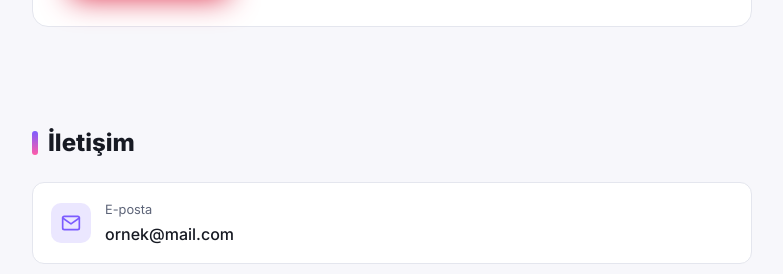
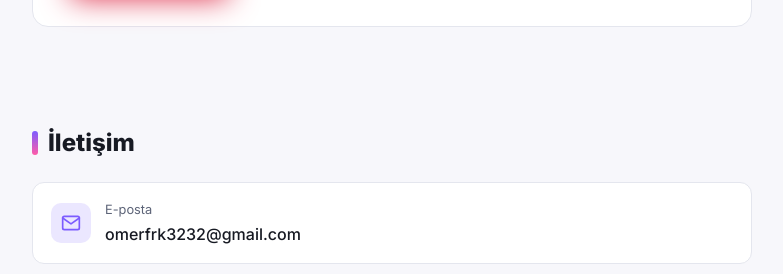
Before and after one commit to Pisko019/ilk-sistem, a plain HTML site: page index.html in a window 1280 px wide. Shown: the part 1048-1322 px from the top of the page, without its empty margins (248-1031 px from the left). Drawn offline with Linux system fonts and the light colour scheme.

Commit message:
Add contact email
Co-Authored-By: Claude Opus 5.5 <noreply@anthropic.com>
Claude-Session: https://claude.ai/code/session_013pVk7ZUsB4dk6qbeZwxhaD

```diff
--- a/index.html
+++ b/index.html
@@ -251,13 +251,13 @@
     <section id="iletisim">
       <h2>İletişim</h2>
       <div class="contact-list">
-        <a class="contact-item" href="mailto:ornek@mail.com">
+        <a class="contact-item" href="mailto:omerfrk3232@gmail.com">
           <div class="icon">
             <svg viewBox="0 0 24 24" fill="none" stroke="currentColor" stroke-width="2" stroke-linecap="round" stroke-linejoin="round" aria-hidden="true">
               <rect x="2" y="4" width="20" height="16" rx="2"/><path d="m22 6-10 7L2 6"/>
             </svg>
           </div>
-          <div><small>E-posta</small><span>ornek@mail.com</span></div>
+          <div><small>E-posta</small><span>omerfrk3232@gmail.com</span></div>
         </a>
         <a class="contact-item" href="https://instagram.com/kullaniciadi" target="_blank" rel="noopener noreferrer">
           <div class="icon">
```
